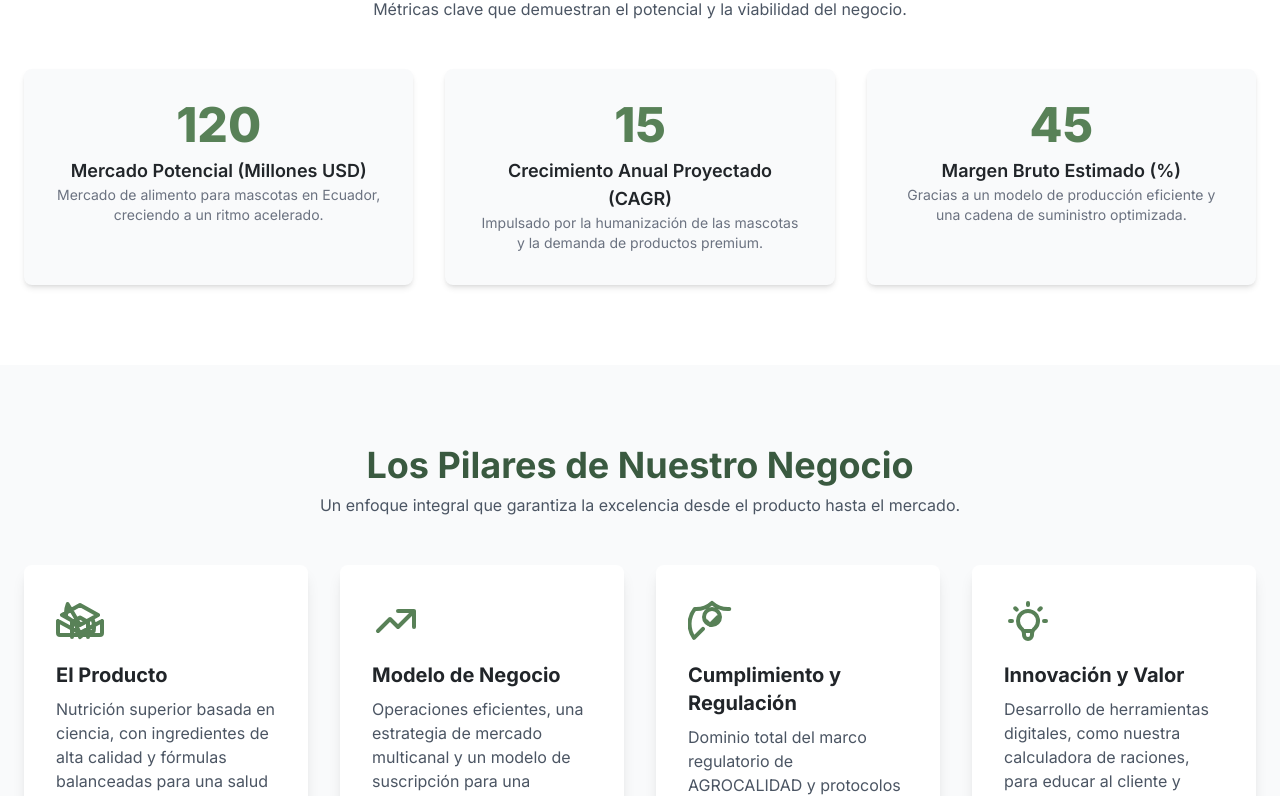
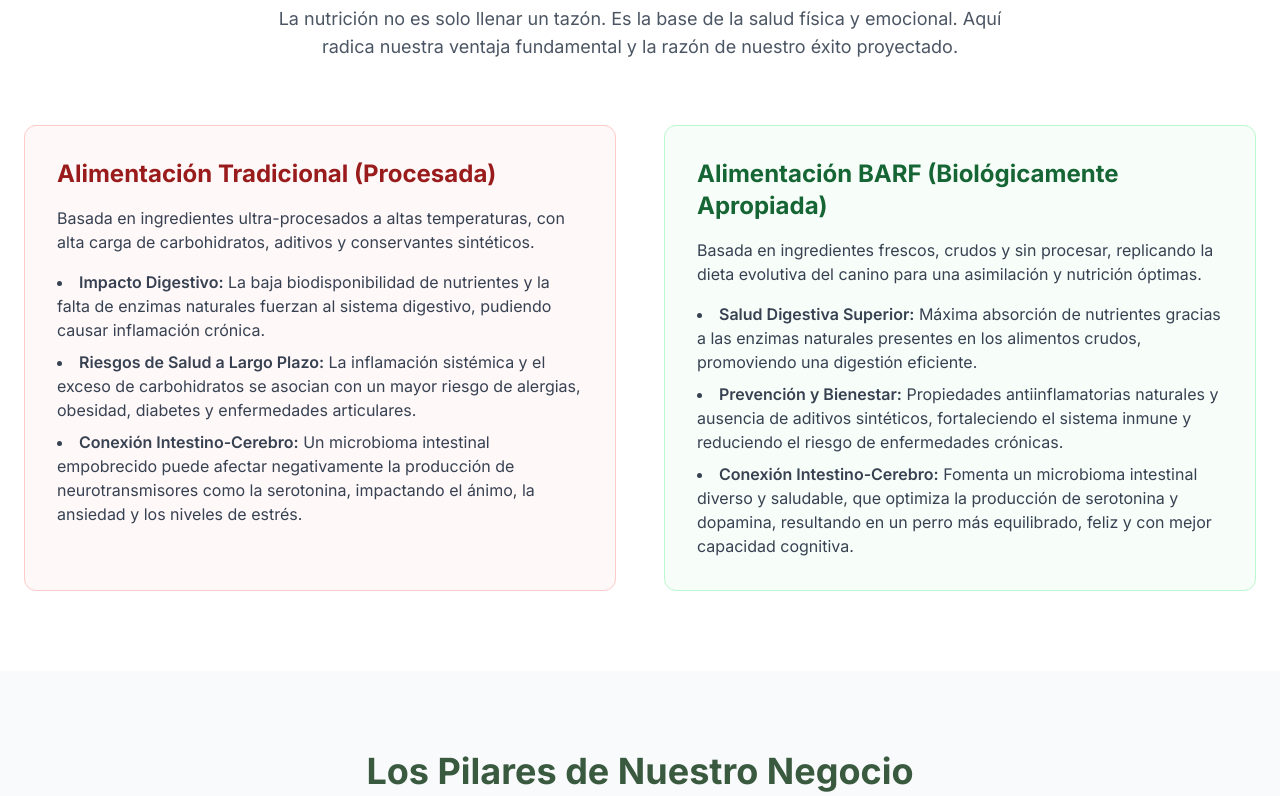
Before and after one commit to Hyppox/PlanBarf, a plain HTML site: page index.html in a window 1280 px wide. Shown: the part 699-1495 px from the top of the page. Drawn offline with nearby package versions, Linux system fonts and the light colour scheme.

Commit message:
Update index.html

```diff
--- a/index.html
+++ b/index.html
@@ -3,7 +3,7 @@
 <head>
     <meta charset="UTF-8">
     <meta name="viewport" content="width=device-width, initial-scale=1.0">
-    <title>BARF Ecuador - Oportunidad de Inversión en Nutrición Canina Premium</title>
+    <title>BARF Ecuador - El Futuro de la Nutrición Canina</title>
 
     <!-- Tailwind CSS y Google Fonts -->
     <script src="https://cdn.tailwindcss.com"></script>
@@ -15,21 +15,27 @@
     <style>
         body {
             font-family: 'Inter', sans-serif;
-            background-color: #F8F9FA; /* Un blanco ligeramente más suave */
-            color: #212529; /* Negro suave para el texto */
+            background-color: #F8F9FA;
+            color: #212529;
         }
         .hero-section {
-            background-color: #3A5A40; /* Verde oscuro del plan original */
+            background-color: #3A5A40;
             color: #FFFFFF;
         }
         .nav-link {
             transition: color 0.3s ease-in-out;
         }
         .nav-link:hover {
-            color: #A3B18A; /* Verde claro para hover */
+            color: #A3B18A;
         }
         .cta-button {
             transition: all 0.3s ease-in-out;
+        }
+        .comparison-card {
+            border-width: 1px;
+            border-radius: 0.75rem;
+            padding: 2rem;
+            height: 100%;
         }
     </style>
 </head>
@@ -38,7 +44,7 @@
     <!-- Contenedor principal de la aplicación -->
     <div id="app-container">
 
-        <!-- Header y Navegación -->
+        <!-- Header y Navegación (Consistente) -->
         <header class="bg-white/80 backdrop-blur-lg sticky top-0 z-50 shadow-sm">
             <div class="container mx-auto px-6 py-4 flex justify-between items-center">
                 <div class="font-extrabold text-2xl text-[#3A5A40]">
@@ -72,43 +78,52 @@
         <!-- Contenido Principal -->
         <main>
 
-            <!-- Sección Hero: El Resumen Ejecutivo -->
+            <!-- Sección Hero: La Visión -->
             <section class="hero-section">
                 <div class="container mx-auto px-6 py-24 text-center">
                     <h1 class="text-4xl lg:text-6xl font-extrabold leading-tight mb-4">
-                        Revolucionando la Nutrición Canina en Ecuador
+                        Liderando el Futuro del Bienestar Canino en Ecuador
                     </h1>
                     <p class="text-lg lg:text-xl max-w-3xl mx-auto text-gray-200">
-                        Una oportunidad de inversión en el mercado de mascotas de alto crecimiento, con un producto superior, un modelo de negocio escalable y un profundo dominio del marco regulatorio.
+                        Presentamos una oportunidad para definir el estándar de la nutrición premium, a través de un producto superior, un modelo de negocio escalable y un profundo dominio del mercado.
                     </p>
-                    <a href="#metrics" class="cta-button inline-block bg-white text-[#3A5A40] font-bold py-3 px-8 rounded-full mt-8 text-lg hover:bg-[#A3B18A] hover:text-white transform hover:scale-105">
-                        Descubrir la Oportunidad
+                    <a href="#diferencia-biologica" class="cta-button inline-block bg-white text-[#3A5A40] font-bold py-3 px-8 rounded-full mt-8 text-lg hover:bg-[#A3B18A] hover:text-white transform hover:scale-105">
+                        Conocer Nuestra Ventaja
                     </a>
                 </div>
             </section>
 
-            <!-- Sección de Métricas Clave (Data Points para Inversores) -->
-            <section id="metrics" class="py-20 bg-white">
+            <!-- NUEVA SECCIÓN: La Diferencia Biológica -->
+            <section id="diferencia-biologica" class="py-20 bg-white">
                 <div class="container mx-auto px-6">
-                    <div class="text-center mb-12">
-                        <h2 class="text-3xl lg:text-4xl font-bold text-[#3A5A40]">La Tesis de Inversión en Cifras</h2>
-                        <p class="mt-2 text-gray-600">Métricas clave que demuestran el potencial y la viabilidad del negocio.</p>
+                    <div class="text-center mb-16">
+                        <h2 class="text-3xl lg:text-4xl font-bold text-[#3A5A40]">La Diferencia Biológica: Más Allá del Plato</h2>
+                        <p class="mt-4 text-lg text-gray-600 max-w-3xl mx-auto">La nutrición no es solo llenar un tazón. Es la base de la salud física y emocional. Aquí radica nuestra ventaja fundamental y la razón de nuestro éxito proyectado.</p>
                     </div>
-                    <div class="grid grid-cols-1 md:grid-cols-3 gap-8 text-center">
-                        <div class="bg-gray-50 p-8 rounded-lg shadow-md">
-                            <h3 class="text-5xl font-extrabold text-[#588157]" data-target="120">0</h3>
-                            <p class="mt-2 font-semibold text-lg">Mercado Potencial (Millones USD)</p>
-                            <p class="text-sm text-gray-500">Mercado de alimento para mascotas en Ecuador, creciendo a un ritmo acelerado.</p>
+                    <div class="grid grid-cols-1 lg:grid-cols-2 gap-8 lg:gap-12">
+                        <!-- Columna: Alimentación Tradicional -->
+                        <div class="comparison-card border-red-200 bg-red-50/50">
+                            <h3 class="text-2xl font-bold text-red-800 mb-4">Alimentación Tradicional (Procesada)</h3>
+                            <div class="space-y-4 text-gray-700">
+                                <p>Basada en ingredientes ultra-procesados a altas temperaturas, con alta carga de carbohidratos, aditivos y conservantes sintéticos.</p>
+                                <ul class="list-disc list-inside space-y-2">
+                                    <li><strong class="font-semibold">Impacto Digestivo:</strong> La baja biodisponibilidad de nutrientes y la falta de enzimas naturales fuerzan al sistema digestivo, pudiendo causar inflamación crónica.</li>
+                                    <li><strong class="font-semibold">Riesgos de Salud a Largo Plazo:</strong> La inflamación sistémica y el exceso de carbohidratos se asocian con un mayor riesgo de alergias, obesidad, diabetes y enfermedades articulares.</li>
+                                    <li><strong class="font-semibold">Conexión Intestino-Cerebro:</strong> Un microbioma intestinal empobrecido puede afectar negativamente la producción de neurotransmisores como la serotonina, impactando el ánimo, la ansiedad y los niveles de estrés.</li>
+                                </ul>
+                            </div>
                         </div>
-                        <div class="bg-gray-50 p-8 rounded-lg shadow-md">
-                            <h3 class="text-5xl font-extrabold text-[#588157]" data-target="15">0</h3>
-                            <p class="mt-2 font-semibold text-lg">Crecimiento Anual Proyectado (CAGR)</p>
-                            <p class="text-sm text-gray-500">Impulsado por la humanización de las mascotas y la demanda de productos premium.</p>
-                        </div>
-                        <div class="bg-gray-50 p-8 rounded-lg shadow-md">
-                            <h3 class="text-5xl font-extrabold text-[#588157]" data-target="45">0</h3>
-                            <p class="mt-2 font-semibold text-lg">Margen Bruto Estimado (%)</p>
-                            <p class="text-sm text-gray-500">Gracias a un modelo de producción eficiente y una cadena de suministro optimizada.</p>
+                        <!-- Columna: Alimentación BARF -->
+                        <div class="comparison-card border-green-200 bg-green-50/50">
+                            <h3 class="text-2xl font-bold text-green-800 mb-4">Alimentación BARF (Biológicamente Apropiada)</h3>
+                            <div class="space-y-4 text-gray-700">
+                                <p>Basada en ingredientes frescos, crudos y sin procesar, replicando la dieta evolutiva del canino para una asimilación y nutrición óptimas.</p>
+                                <ul class="list-disc list-inside space-y-2">
+                                    <li><strong class="font-semibold">Salud Digestiva Superior:</strong> Máxima absorción de nutrientes gracias a las enzimas naturales presentes en los alimentos crudos, promoviendo una digestión eficiente.</li>
+                                    <li><strong class="font-semibold">Prevención y Bienestar:</strong> Propiedades antiinflamatorias naturales y ausencia de aditivos sintéticos, fortaleciendo el sistema inmune y reduciendo el riesgo de enfermedades crónicas.</li>
+                                    <li><strong class="font-semibold">Conexión Intestino-Cerebro:</strong> Fomenta un microbioma intestinal diverso y saludable, que optimiza la producción de serotonina y dopamina, resultando en un perro más equilibrado, feliz y con mejor capacidad cognitiva.</li>
+                                </ul>
+                            </div>
                         </div>
                     </div>
                 </div>
@@ -122,47 +137,14 @@
                         <p class="mt-2 text-gray-600">Un enfoque integral que garantiza la excelencia desde el producto hasta el mercado.</p>
                     </div>
                     <div class="grid grid-cols-1 md:grid-cols-2 lg:grid-cols-4 gap-8">
-
                         <!-- Pilar 1: El Producto -->
-                        <div class="bg-white p-8 rounded-lg shadow-lg transform hover:-translate-y-2 transition-transform duration-300">
-                            <div class="text-[#588157] mb-4">
-                                <svg class="w-12 h-12" fill="none" stroke="currentColor" viewBox="0 0 24 24" xmlns="http://www.w3.org/2000/svg"><path d="M12 14l9-5-9-5-9 5 9 5z"></path><path d="M12 14l6.16-3.422a12.083 12.083 0 01.665 6.479A11.952 11.952 0 0012 20.055a11.952 11.952 0 00-6.824-9.998 12.078 12.078 0 01.665-6.479L12 14z"></path><path stroke-linecap="round" stroke-linejoin="round" stroke-width="2" d="M12 14l9-5-9-5-9 5 9 5zm0 0l6.16-3.422a12.083 12.083 0 01.665 6.479A11.952 11.952 0 0012 20.055a11.952 11.952 0 00-6.824-9.998 12.078 12.078 0 01.665-6.479L12 14zm-4 6v-7.5l4-2.222 4 2.222V20M1 12l11 6 11-6M1 12v6a1 1 0 001 1h20a1 1 0 001-1v-6"></path></svg>
-                            </div>
-                            <h3 class="text-xl font-bold mb-2">El Producto</h3>
-                            <p class="text-gray-600 mb-4">Nutrición superior basada en ciencia, con ingredientes de alta calidad y fórmulas balanceadas para una salud óptima.</p>
-                            <a href="producto.html" class="font-bold text-[#588157] hover:text-[#3A5A40]">Conocer más &rarr;</a>
-                        </div>
-
+                        <div class="bg-white p-8 rounded-lg shadow-lg transform hover:-translate-y-2 transition-transform duration-300"><div class="text-[#588157] mb-4"><svg class="w-12 h-12" fill="none" stroke="currentColor" viewBox="0 0 24 24" xmlns="http://www.w3.org/2000/svg"><path d="M12 14l9-5-9-5-9 5 9 5z"></path><path d="M12 14l6.16-3.422a12.083 12.083 0 01.665 6.479A11.952 11.952 0 0012 20.055a11.952 11.952 0 00-6.824-9.998 12.078 12.078 0 01.665-6.479L12 14z"></path><path stroke-linecap="round" stroke-linejoin="round" stroke-width="2" d="M12 14l9-5-9-5-9 5 9 5zm0 0l6.16-3.422a12.083 12.083 0 01.665 6.479A11.952 11.952 0 0012 20.055a11.952 11.952 0 00-6.824-9.998 12.078 12.078 0 01.665-6.479L12 14zm-4 6v-7.5l4-2.222 4 2.222V20M1 12l11 6 11-6M1 12v6a1 1 0 001 1h20a1 1 0 001-1v-6"></path></svg></div><h3 class="text-xl font-bold mb-2">El Producto</h3><p class="text-gray-600 mb-4">Nutrición superior basada en ciencia, con ingredientes de alta calidad y fórmulas balanceadas para una salud óptima.</p><a href="producto.html" class="font-bold text-[#588157] hover:text-[#3A5A40]">Conocer más &rarr;</a></div>
                         <!-- Pilar 2: Modelo de Negocio -->
-                        <div class="bg-white p-8 rounded-lg shadow-lg transform hover:-translate-y-2 transition-transform duration-300">
-                           <div class="text-[#588157] mb-4">
-                                <svg class="w-12 h-12" fill="none" stroke="currentColor" viewBox="0 0 24 24" xmlns="http://www.w3.org/2000/svg"><path stroke-linecap="round" stroke-linejoin="round" stroke-width="2" d="M13 7h8m0 0v8m0-8l-8 8-4-4-6 6"></path></svg>
-                            </div>
-                            <h3 class="text-xl font-bold mb-2">Modelo de Negocio</h3>
-                            <p class="text-gray-600 mb-4">Operaciones eficientes, una estrategia de mercado multicanal y un modelo de suscripción para una rentabilidad sostenible.</p>
-                            <a href="modelo-negocio.html" class="font-bold text-[#588157] hover:text-[#3A5A40]">Ver estrategia &rarr;</a>
-                        </div>
-
+                        <div class="bg-white p-8 rounded-lg shadow-lg transform hover:-translate-y-2 transition-transform duration-300"><div class="text-[#588157] mb-4"><svg class="w-12 h-12" fill="none" stroke="currentColor" viewBox="0 0 24 24" xmlns="http://www.w3.org/2000/svg"><path stroke-linecap="round" stroke-linejoin="round" stroke-width="2" d="M13 7h8m0 0v8m0-8l-8 8-4-4-6 6"></path></svg></div><h3 class="text-xl font-bold mb-2">Modelo de Negocio</h3><p class="text-gray-600 mb-4">Operaciones eficientes, una estrategia de mercado multicanal y un modelo de suscripción para una rentabilidad sostenible.</p><a href="modelo-negocio.html" class="font-bold text-[#588157] hover:text-[#3A5A40]">Ver estrategia &rarr;</a></div>
                         <!-- Pilar 3: Regulación -->
-                        <div class="bg-white p-8 rounded-lg shadow-lg transform hover:-translate-y-2 transition-transform duration-300">
-                            <div class="text-[#588157] mb-4">
-                               <svg class="w-12 h-12" fill="none" stroke="currentColor" viewBox="0 0 24 24" xmlns="http://www.w3.org/2000/svg"><path stroke-linecap="round" stroke-linejoin="round" stroke-width="2" d="M9 12l2 2 4-4m5.618-4.016A11.955 11.955 0 0112 2.944a11.955 11.955 0 01-8.618 3.04A12.02 12.02 0 003 20.417l4.5-4.5M12 14a4 4 0 100-8 4 4 0 000 8z"></path></svg>
-                            </div>
-                            <h3 class="text-xl font-bold mb-2">Cumplimiento y Regulación</h3>
-                            <p class="text-gray-600 mb-4">Dominio total del marco regulatorio de AGROCALIDAD y protocolos HACCP para mitigar riesgos y garantizar la seguridad.</p>
-                            <a href="regulacion.html" class="font-bold text-[#588157] hover:text-[#3A5A40]">Detalles de cumplimiento &rarr;</a>
-                        </div>
-
+                        <div class="bg-white p-8 rounded-lg shadow-lg transform hover:-translate-y-2 transition-transform duration-300"><div class="text-[#588157] mb-4"><svg class="w-12 h-12" fill="none" stroke="currentColor" viewBox="0 0 24 24" xmlns="http://www.w3.org/2000/svg"><path stroke-linecap="round" stroke-linejoin="round" stroke-width="2" d="M9 12l2 2 4-4m5.618-4.016A11.955 11.955 0 0112 2.944a11.955 11.955 0 01-8.618 3.04A12.02 12.02 0 003 20.417l4.5-4.5M12 14a4 4 0 100-8 4 4 0 000 8z"></path></svg></div><h3 class="text-xl font-bold mb-2">Cumplimiento y Regulación</h3><p class="text-gray-600 mb-4">Dominio total del marco regulatorio de AGROCALIDAD y protocolos HACCP para mitigar riesgos y garantizar la seguridad.</p><a href="regulacion.html" class="font-bold text-[#588157] hover:text-[#3A5A40]">Detalles de cumplimiento &rarr;</a></div>
                         <!-- Pilar 4: Innovación -->
-                        <div class="bg-white p-8 rounded-lg shadow-lg transform hover:-translate-y-2 transition-transform duration-300">
-                             <div class="text-[#588157] mb-4">
-                                <svg class="w-12 h-12" fill="none" stroke="currentColor" viewBox="0 0 24 24" xmlns="http://www.w3.org/2000/svg"><path stroke-linecap="round" stroke-linejoin="round" stroke-width="2" d="M9.663 17h4.673M12 3v1m6.364 1.636l-.707.707M21 12h-1M4 12H3m3.343-5.657l-.707-.707m2.828 9.9a5 5 0 117.072 0l-.548.547A3.374 3.374 0 0014 18.469V19a2 2 0 11-4 0v-.531c0-.895-.356-1.754-.988-2.386l-.548-.547z"></path></svg>
-                            </div>
-                            <h3 class="text-xl font-bold mb-2">Innovación y Valor</h3>
-                            <p class="text-gray-600 mb-4">Desarrollo de herramientas digitales, como nuestra calculadora de raciones, para educar al cliente y fortalecer la marca.</p>
-                            <a href="calculadora.html" class="font-bold text-[#588157] hover:text-[#3A5A40]">Probar la herramienta &rarr;</a>
-                        </div>
-
+                        <div class="bg-white p-8 rounded-lg shadow-lg transform hover:-translate-y-2 transition-transform duration-300"><div class="text-[#588157] mb-4"><svg class="w-12 h-12" fill="none" stroke="currentColor" viewBox="0 0 24 24" xmlns="http://www.w3.org/2000/svg"><path stroke-linecap="round" stroke-linejoin="round" stroke-width="2" d="M9.663 17h4.673M12 3v1m6.364 1.636l-.707.707M21 12h-1M4 12H3m3.343-5.657l-.707-.707m2.828 9.9a5 5 0 117.072 0l-.548.547A3.374 3.374 0 0014 18.469V19a2 2 0 11-4 0v-.531c0-.895-.356-1.754-.988-2.386l-.548-.547z"></path></svg></div><h3 class="text-xl font-bold mb-2">Innovación y Valor</h3><p class="text-gray-600 mb-4">Desarrollo de herramientas digitales, como nuestra calculadora de raciones, para educar al cliente y fortalecer la marca.</p><a href="calculadora.html" class="font-bold text-[#588157] hover:text-[#3A5A40]">Probar la herramienta &rarr;</a></div>
                     </div>
                 </div>
             </section>
@@ -172,7 +154,7 @@
         <footer class="bg-[#3A5A40] text-white">
             <div class="container mx-auto px-6 py-8 text-center">
                 <p>&copy; 2025 BARF Ecuador. Todos los derechos reservados.</p>
-                <p class="text-sm text-gray-300 mt-2">Un Prospecto de Inversión</p>
+                <p class="text-sm text-gray-300 mt-2">El Futuro de la Nutrición Canina</p>
             </div>
         </footer>
 
@@ -186,39 +168,6 @@
         mobileMenuButton.addEventListener('click', () => {
             mobileMenu.classList.toggle('hidden');
         });
-
-        // Lógica para la animación de contadores
-        const counters = document.querySelectorAll('[data-target]');
-        const speed = 200; // La velocidad de la animación
-
-        const animateCounter = (counter) => {
-            const target = +counter.getAttribute('data-target');
-            const updateCount = () => {
-                const count = +counter.innerText;
-                const increment = target / speed;
-
-                if (count < target) {
-                    counter.innerText = Math.ceil(count + increment);
-                    setTimeout(updateCount, 1);
-                } else {
-                    counter.innerText = target;
-                }
-            };
-            updateCount();
-        };
-
-        const observer = new IntersectionObserver((entries, observer) => {
-            entries.forEach(entry => {
-                if (entry.isIntersecting) {
-                    animateCounter(entry.target);
-                    observer.unobserve(entry.target);
-                }
-            });
-        }, { threshold: 0.5 });
-
-        counters.forEach(counter => {
-            observer.observe(counter);
-        });
     </script>
 </body>
 </html>
```
